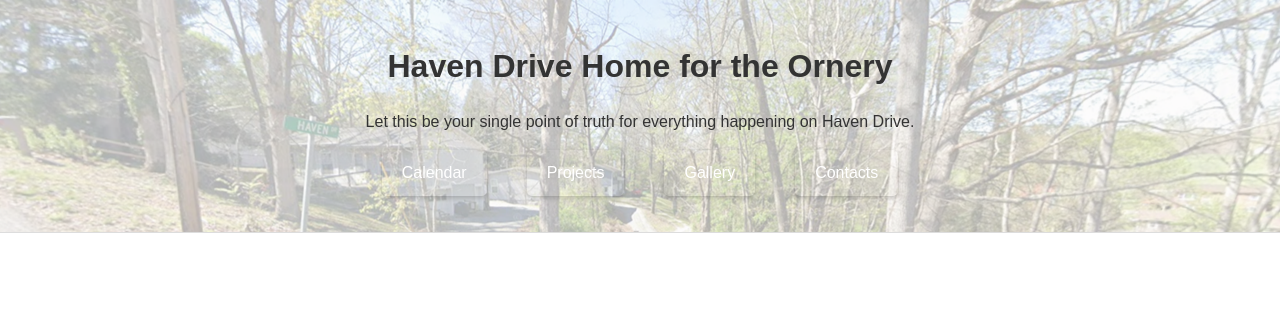
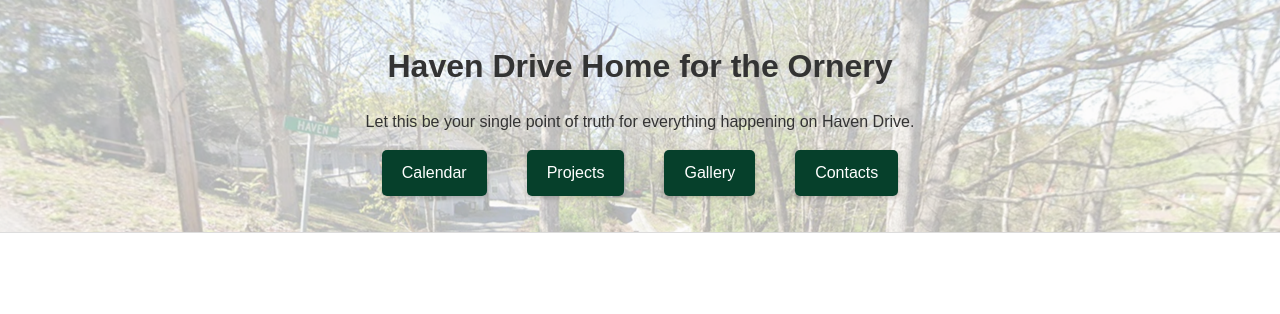
Before and after one commit to irunthegamut/haven-dr.githib.io, a plain HTML site: page index.html in a window 1280 px wide. Shown: the top 314 px of the page. Drawn offline with Linux system fonts and the light colour scheme.

Commit message:
Update styles.css

```diff
--- a/styles.css
+++ b/styles.css
@@ -129,7 +129,7 @@ table {
 .nav-buttons a {
     display: inline-block;
     padding: 10px 20px;
-    background-color: ##06402B; /* Button background color */
+    background-color: #06402B; /* Button background color */
     color: white; /* Text color */
     text-decoration: none; /* Remove underline */
     border-radius: 5px; /* Rounded corners */
@@ -138,11 +138,11 @@ table {
 }
 
 .nav-buttons a:hover {
-    background-color: ##51A687; /* Darker shade on hover */
+    background-color: #51A687; /* Darker shade on hover */
 }
 
 .nav-buttons a:active {
-    background-color: ##96D9C0; /* Even darker shade on click */
+    background-color: #96D9C0; /* Even darker shade on click */
 }
 
 /* Responsive adjustments */
```
